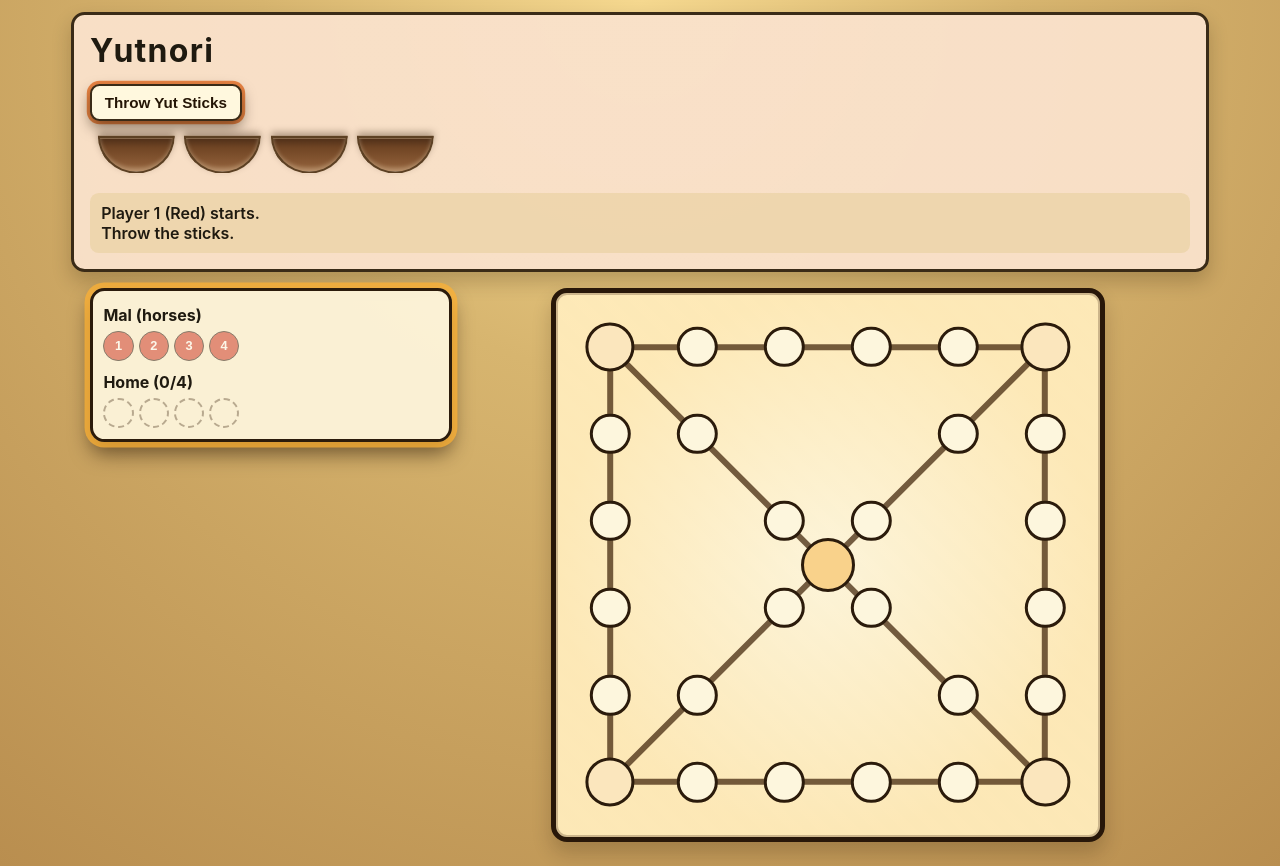
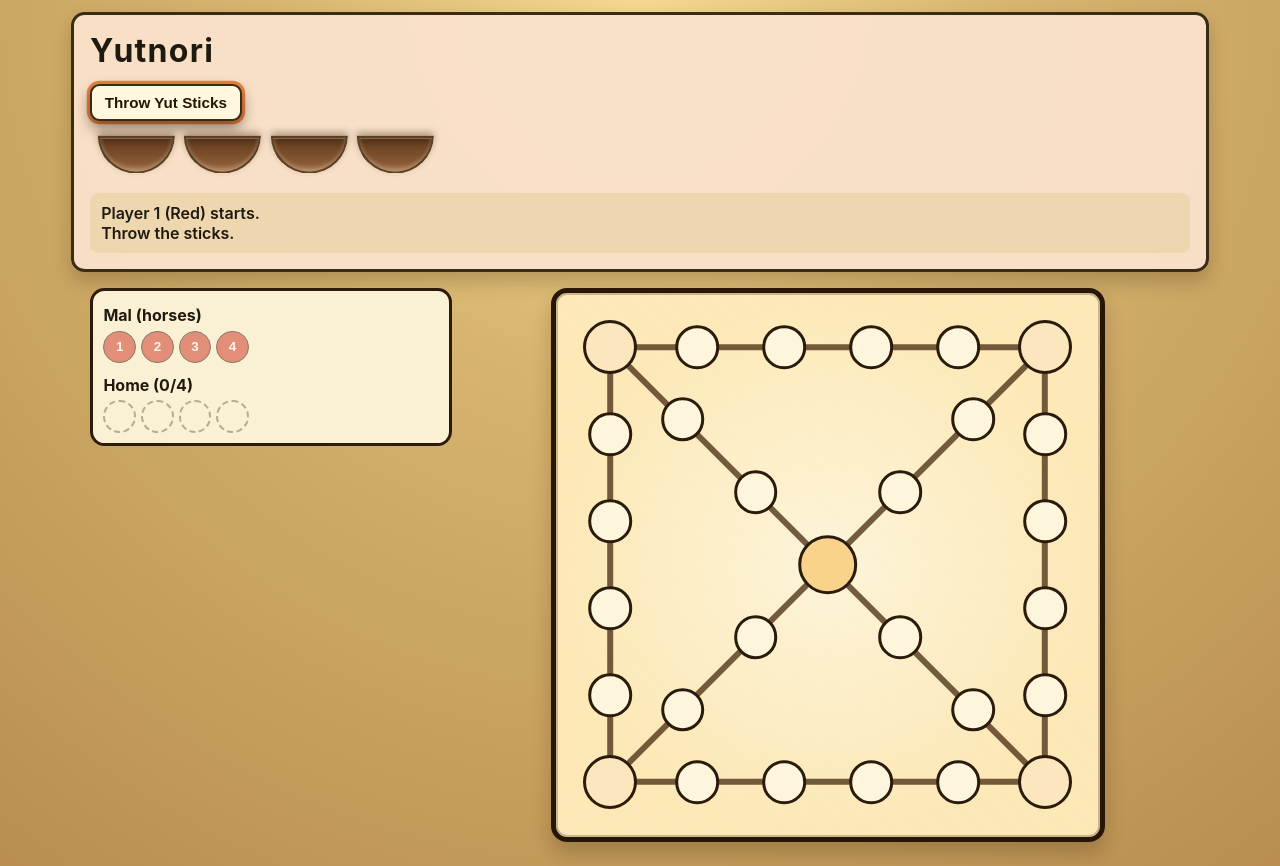
Before and after one commit to akinhwan/yutnori, a React (Create React App) app: page / in a window 1280 px wide. Built offline with nearby package versions, Linux system fonts and the light colour scheme.

Commit message:
Stack bonus moves.

```diff
--- a/package.json
+++ b/package.json
@@ -14,7 +14,6 @@
   "scripts": {
     "start": "react-scripts start",
     "build": "react-scripts build",
-    "test": "react-scripts test",
     "eject": "react-scripts eject"
   },
   "eslintConfig": {
--- a/src/App.js
+++ b/src/App.js
@@ -34,7 +34,7 @@ function App() {
   const [lastThrow, setLastThrow] = useState(null);
   const [isThrowAnimating, setIsThrowAnimating] = useState(false);
   const [animatedSticks, setAnimatedSticks] = useState(DEFAULT_STICKS);
-  const [canThrow, setCanThrow] = useState(true);
+  const [throwAllowance, setThrowAllowance] = useState(1);
   const [winner, setWinner] = useState(null);
   const [statusMessage, setStatusMessage] = useState(
     'Player 1 (Red) starts. Throw the sticks.'
@@ -285,7 +285,7 @@ function App() {
   ]);
 
   const throwYut = () => {
-    if (!canThrow || winner !== null || isThrowAnimating) {
+    if (throwAllowance <= 0 || winner !== null || isThrowAnimating) {
       return;
     }
 
@@ -313,7 +313,9 @@ function App() {
       setSelectedMoveIndex((previousIndex) =>
         previousIndex === null ? 0 : previousIndex
       );
-      setCanThrow(throwResult.extraTurn);
+      setThrowAllowance((previousAllowance) =>
+        Math.max(0, previousAllowance - 1) + (throwResult.extraTurn ? 1 : 0)
+      );
       setIsThrowAnimating(false);
       const movableTokenIds = getMovableTokenIds(activePlayer, throwResult.value);
       setStatusMessage(
@@ -361,7 +363,9 @@ function App() {
     );
     const remainingQueue = moveQueue.filter((_, index) => index !== moveIndex);
     const capturedCount = moveResult.capturedTokenIds.length;
-    const nextCanThrow = canThrow || capturedCount > 0;
+    const nextThrowAllowance =
+      throwAllowance + (capturedCount > 0 ? 1 : 0);
+    const canThrowAgain = nextThrowAllowance > 0;
 
     if (capturedCount > 0) {
       playCaptureSound(capturedCount);
@@ -374,7 +378,7 @@ function App() {
 
     if (hasPlayerWon(moveResult.tokens, currentPlayer)) {
       setWinner(currentPlayer);
-      setCanThrow(false);
+      setThrowAllowance(0);
       setStatusMessage(
         `Player ${currentPlayer} (${PLAYER_LABELS[currentPlayer]}) wins by bringing all mals home.`
       );
@@ -391,10 +395,10 @@ function App() {
           }.`
         : '';
 
-    if (remainingQueue.length === 0 && !nextCanThrow) {
+    if (remainingQueue.length === 0 && !canThrowAgain) {
       const nextPlayer = currentPlayer === 1 ? 2 : 1;
       setCurrentPlayer(nextPlayer);
-      setCanThrow(true);
+      setThrowAllowance(1);
       setStatusMessage(
         `Player ${currentPlayer} (${PLAYER_LABELS[currentPlayer]}) ${movedText} with ${movedCount} mal${
           movedCount > 1 ? 's' : ''
@@ -403,12 +407,12 @@ function App() {
       return;
     }
 
-    setCanThrow(nextCanThrow);
+    setThrowAllowance(nextThrowAllowance);
     setStatusMessage(
       `Player ${currentPlayer} (${PLAYER_LABELS[currentPlayer]}) ${movedText} with ${movedCount} mal${
         movedCount > 1 ? 's' : ''
       }.${captureText}${
-        nextCanThrow
+        canThrowAgain
           ? ' You may throw again or use another queued move.'
           : ' Use another queued move.'
       }`
@@ -478,12 +482,12 @@ function App() {
           <button
             type="button"
             className={`throw-button ${
-              canThrow && winner === null && !isThrowAnimating
+              throwAllowance > 0 && winner === null && !isThrowAnimating
                 ? 'throw-button-next'
                 : ''
             }`}
             onClick={throwYut}
-            disabled={!canThrow || winner !== null || isThrowAnimating}
+            disabled={throwAllowance <= 0 || winner !== null || isThrowAnimating}
           >
             Throw Yut Sticks
           </button>
--- a/src/Board.css
+++ b/src/Board.css
@@ -43,8 +43,8 @@
 .station {
   position: absolute;
   transform: translate(-50%, -50%);
-  width: 2.15rem;
-  height: 2.15rem;
+  width: 2.35rem;
+  height: 2.35rem;
   border: 3px solid #2b1b0b;
   border-radius: 50%;
   background: #fdf6dd;
@@ -52,14 +52,14 @@
 }
 
 .station-corner {
-  width: 2.7rem;
-  height: 2.7rem;
+  width: 3rem;
+  height: 3rem;
   background: #fbe6bd;
 }
 
 .station-center {
-  width: 3rem;
-  height: 3rem;
+  width: 3.35rem;
+  height: 3.35rem;
   background: #f9d28b;
 }
 
@@ -96,17 +96,19 @@
 }
 
 .token {
-  width: 1.22rem;
-  height: 1.22rem;
+  --token-glow-color: rgba(80, 80, 80, 0.45);
+  width: 1.34rem;
+  height: 1.34rem;
   border-radius: 50%;
   display: flex;
   align-items: center;
   justify-content: center;
   color: #ffffff;
   border: 1px solid rgba(15, 10, 7, 0.65);
-  font-size: 0.7rem;
+  font-size: 0.74rem;
   line-height: 1;
   user-select: none;
+  animation: tokenGlow 1.5s ease-in-out infinite;
 }
 
 .token-clickable {
@@ -115,14 +117,29 @@
 
 .token-player-1 {
   background: #cb2f1f;
+  --token-glow-color: rgba(203, 47, 31, 0.62);
 }
 
 .token-player-2 {
   background: #245dd9;
+  --token-glow-color: rgba(36, 93, 217, 0.62);
 }
 
 .token-selected {
-  box-shadow: 0 0 0 2px #ffd24b;
+  outline: 2px solid #ffd24b;
+  outline-offset: 1px;
+}
+
+@keyframes tokenGlow {
+  0%,
+  100% {
+    box-shadow: 0 0 0 0 rgba(0, 0, 0, 0);
+  }
+  50% {
+    box-shadow:
+      0 0 0 0.14rem var(--token-glow-color),
+      0 0 0.5rem var(--token-glow-color);
+  }
 }
 
 .player-panel {
@@ -130,13 +147,11 @@
   border-radius: 0.9rem;
   padding: 0.65rem;
   background: rgba(253, 245, 219, 0.94);
-  box-shadow: 0 0.55rem 1.05rem rgba(28, 15, 4, 0.4);
+  box-shadow: none;
 }
 
 .player-panel-active {
-  box-shadow:
-    0 0 0 0.34rem rgba(255, 178, 50, 0.72),
-    0 0.72rem 1.25rem rgba(33, 18, 5, 0.56);
+  box-shadow: none;
 }
 
 .panel-title {
@@ -155,7 +170,7 @@
 }
 
 .start-token-row {
-  min-height: 2rem;
+  min-height: 2.15rem;
   display: flex;
   gap: 0.3rem;
   margin-bottom: 0.6rem;
@@ -163,20 +178,20 @@
 
 .bank-token-slot,
 .home-slot {
-  width: 1.9rem;
-  height: 1.9rem;
+  width: 2.05rem;
+  height: 2.05rem;
   border-radius: 50%;
   border: 2px dashed rgba(62, 38, 17, 0.35);
   box-sizing: border-box;
 }
 
 .bank-token {
-  width: 1.9rem;
-  height: 1.9rem;
+  width: 2.05rem;
+  height: 2.05rem;
   border-radius: 50%;
   border: 1px solid #130a04;
   color: #ffffff;
-  font-size: 0.8rem;
+  font-size: 0.84rem;
   font-weight: 700;
   cursor: pointer;
 }
@@ -254,15 +269,15 @@
   }
 
   .token {
-    width: 1.38rem;
-    height: 1.38rem;
-    font-size: 0.76rem;
+    width: 1.5rem;
+    height: 1.5rem;
+    font-size: 0.8rem;
   }
 
   .bank-token-slot,
   .bank-token,
   .home-slot {
-    width: 2.2rem;
-    height: 2.2rem;
+    width: 2.35rem;
+    height: 2.35rem;
   }
 }
--- a/src/gameLogic.js
+++ b/src/gameLogic.js
@@ -78,8 +78,8 @@ export const NODE_MAP = {
     stationType: 'corner',
   }),
 
-  A1: makeNode({ id: 'A1', x: 74, y: 26, next: 'A2', cellKey: 'X1' }),
-  A2: makeNode({ id: 'A2', x: 58, y: 42, next: 'CA', cellKey: 'X2' }),
+  A1: makeNode({ id: 'A1', x: 76.7, y: 23.3, next: 'A2', cellKey: 'X1' }),
+  A2: makeNode({ id: 'A2', x: 63.3, y: 36.7, next: 'CA', cellKey: 'X2' }),
   CA: makeNode({
     id: 'CA',
     x: 50,
@@ -88,11 +88,11 @@ export const NODE_MAP = {
     cellKey: 'CENTER',
     stationType: 'center',
   }),
-  A4: makeNode({ id: 'A4', x: 42, y: 58, next: 'A5', cellKey: 'X4' }),
-  A5: makeNode({ id: 'A5', x: 26, y: 74, next: 'M14', cellKey: 'X5' }),
+  A4: makeNode({ id: 'A4', x: 36.7, y: 63.3, next: 'A5', cellKey: 'X4' }),
+  A5: makeNode({ id: 'A5', x: 23.3, y: 76.7, next: 'M14', cellKey: 'X5' }),
 
-  B1: makeNode({ id: 'B1', x: 26, y: 26, next: 'B2' }),
-  B2: makeNode({ id: 'B2', x: 42, y: 42, next: 'CB' }),
+  B1: makeNode({ id: 'B1', x: 23.3, y: 23.3, next: 'B2' }),
+  B2: makeNode({ id: 'B2', x: 36.7, y: 36.7, next: 'CB' }),
   CB: makeNode({
     id: 'CB',
     x: 50,
@@ -101,11 +101,11 @@ export const NODE_MAP = {
     cellKey: 'CENTER',
     stationType: 'center',
   }),
-  B4: makeNode({ id: 'B4', x: 58, y: 58, next: 'B5' }),
-  B5: makeNode({ id: 'B5', x: 74, y: 74, next: 'M19' }),
+  B4: makeNode({ id: 'B4', x: 63.3, y: 63.3, next: 'B5' }),
+  B5: makeNode({ id: 'B5', x: 76.7, y: 76.7, next: 'M19' }),
 
-  D1: makeNode({ id: 'D1', x: 26, y: 74, next: 'D2', cellKey: 'X5' }),
-  D2: makeNode({ id: 'D2', x: 42, y: 58, next: 'CD', cellKey: 'X4' }),
+  D1: makeNode({ id: 'D1', x: 23.3, y: 76.7, next: 'D2', cellKey: 'X5' }),
+  D2: makeNode({ id: 'D2', x: 36.7, y: 63.3, next: 'CD', cellKey: 'X4' }),
   CD: makeNode({
     id: 'CD',
     x: 50,
@@ -114,8 +114,8 @@ export const NODE_MAP = {
     cellKey: 'CENTER',
     stationType: 'center',
   }),
-  D4: makeNode({ id: 'D4', x: 58, y: 42, next: 'D5', cellKey: 'X2' }),
-  D5: makeNode({ id: 'D5', x: 74, y: 26, next: 'M4', cellKey: 'X1' }),
+  D4: makeNode({ id: 'D4', x: 63.3, y: 36.7, next: 'D5', cellKey: 'X2' }),
+  D5: makeNode({ id: 'D5', x: 76.7, y: 23.3, next: 'M4', cellKey: 'X1' }),
 };
 
 const STATION_PRIORITY = {
```
Also changed, not shown: 2 other files (tests, documents, lock files or other folders).
